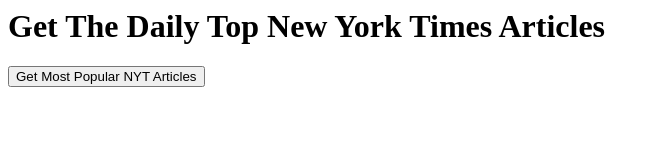
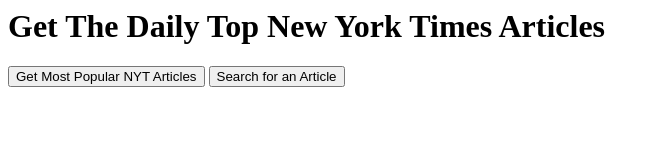
Before and after one commit to lmschless/NYT-API, a website: page src/index.html in a window 1280 px wide. Shown: the whole page, without its empty margins (0-659 px from the left). Drawn offline with Linux system fonts and the light colour scheme; a web font is replaced by a local one.

Commit message:
work on 2nd api call and 2nd button/function.

```diff
--- a/src/index.html
+++ b/src/index.html
@@ -11,6 +11,7 @@
       <input id="location" type="text"> -->
       <button class="btn-success" id="popular-articles">Get Most Popular NYT
         Articles</button>
+      <button class="btn-success" id="search-articles">Search for an Article</button>
       <br>
       <br>
       <div class="errors"></div>
```
